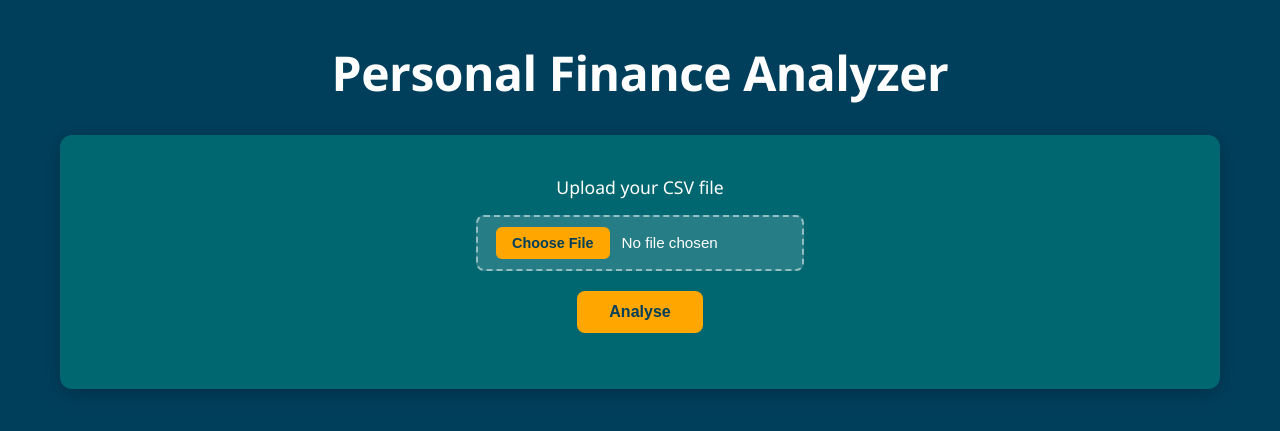
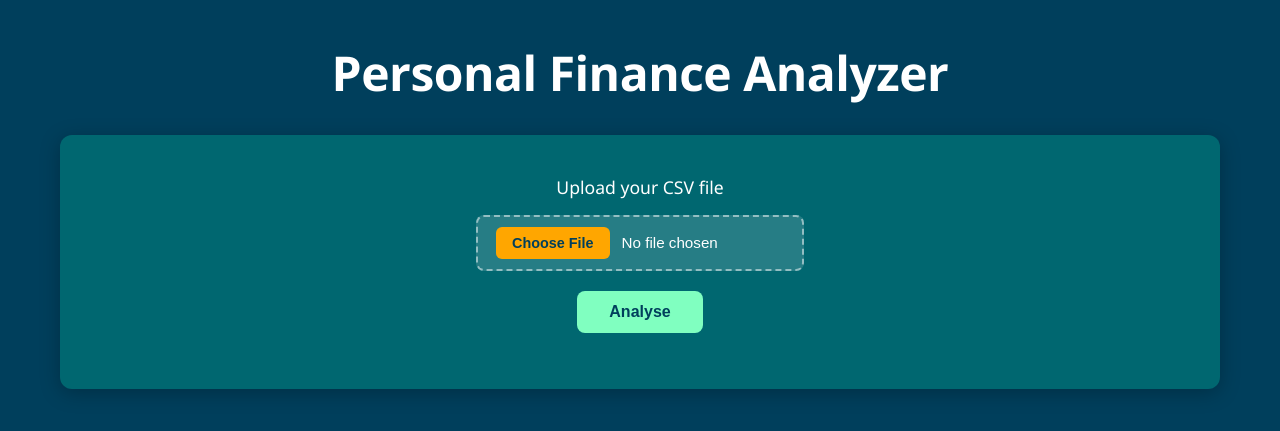
Before and after one commit to alfaz133/finance_analyzer, a Flask app: page / in a window 1280 px wide. Shown: the top 431 px of the page. Run offline with Flask 3, Linux system fonts and the light colour scheme.

Commit message:
Updated 'Analyse' button color

```diff
--- a/static/style.css
+++ b/static/style.css
@@ -77,7 +77,7 @@ h1 {
 }
 
     .upload-box button {
-    background-color: #ffa600;
+        background-color: #80ffc0;
         color: #003f5c;
         border: none;
         padding: 12px 32px;
@@ -89,7 +89,7 @@ h1 {
     }
 
 .upload-box button:hover {
-    background-color: #e69500;
+    background-color: #66ddaa;
     transform: translateY(-1px);
 }
 
```
Lines whose indentation alone changed are shown as unchanged.
